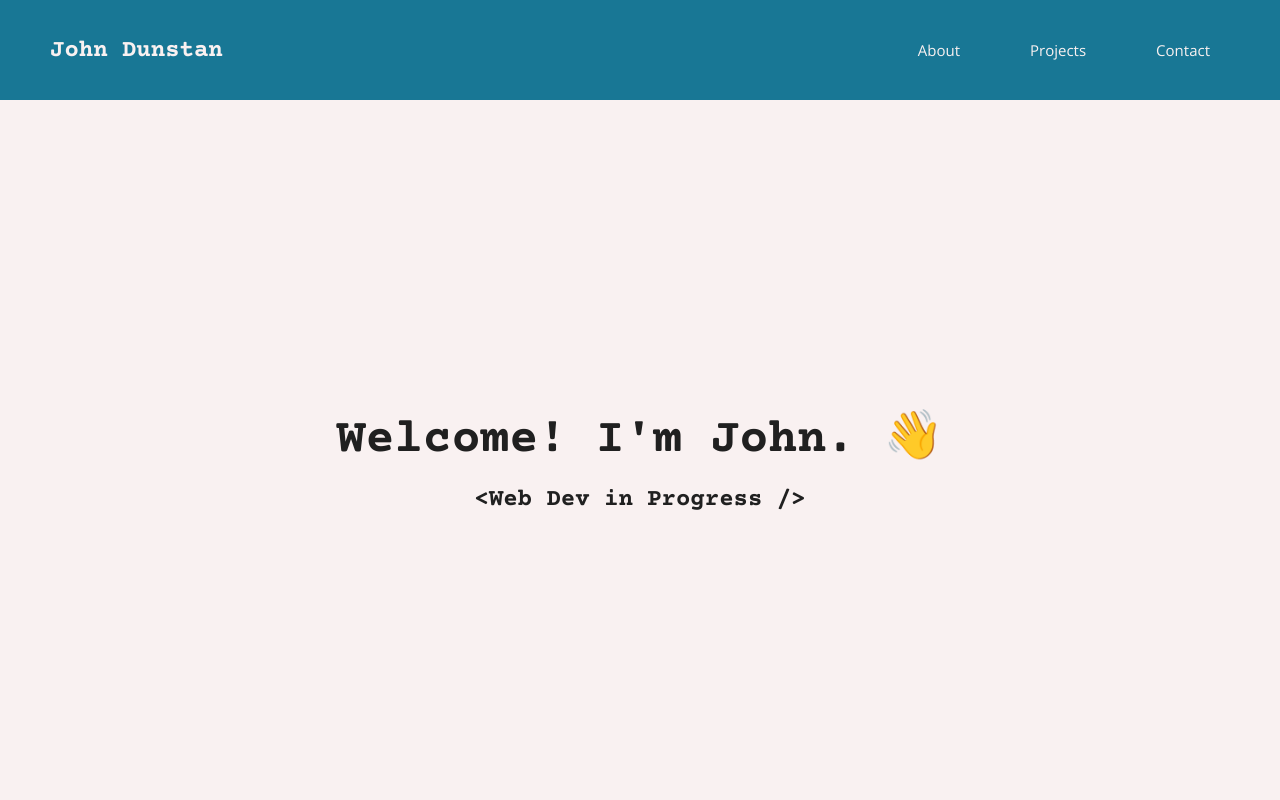
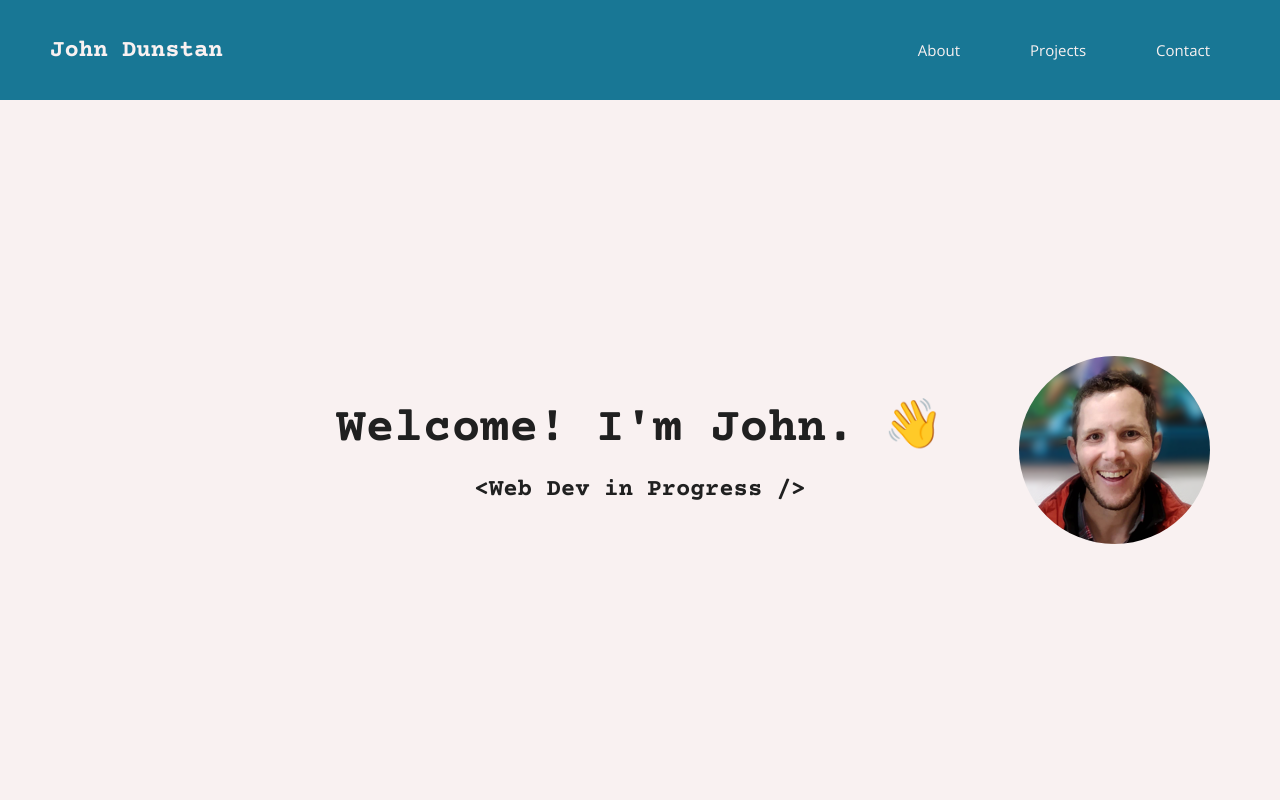
Before and after one commit to johndunstan/johndunstan.github.io, a plain HTML site: page index.html in a window 1280 px wide. Shown: the top 800 px of the page. Drawn offline with nearby package versions, Linux system fonts and the light colour scheme.

Commit message:
Add headshot. Lighten green background to maintain higher contrast for accessiblity.

```diff
--- a/css/styles.css
+++ b/css/styles.css
@@ -3,7 +3,8 @@
   --blue-ncs: #2589bd;
   --blue-ncs-translucent: #2589bd80;
   --ming: #38686a;
-  --laurel-green: #a3b4a2;
+  --laurel-green: #c7d8c6;
+  /* --laurel-green: #a3b4a2; */
   --bone: #cdc6ae;
   --off-white: #f9f1f1;
   --off-black: #202020;
@@ -44,18 +45,24 @@ h2 {
   flex-direction: column;
   justify-content: center;
   align-items: center;
+  text-align: center;
 
   background-color: var(--off-white);
   color: var(--off-black);
 }
 
-#welcome-section > h1 {
+#welcome-section h1 {
   font-size: 2rem;
   margin-bottom: 0;
 }
 
-#welcome-section > h2 {
+#welcome-section h2 {
   font-size: 1.25rem;
+}
+
+#welcome-headshot {
+  border-radius: 50%;
+  margin-top: 3rem;
 }
 
 #projects {
@@ -231,12 +238,33 @@ ul li:hover {
     padding-top: 100px;
   }
 
-  #welcome-section > h1 {
+  #welcome-section h1 {
     font-size: 3rem;
   }
 
-  #welcome-section > h2 {
+  #welcome-section h2 {
     font-size: 1.5rem;
+  }
+
+  #welcome-content {
+    width: 100%;
+    display: flex;
+    justify-content: space-around;
+  }
+
+  #welcome-title {
+    /* width: auto; */
+  }
+
+  .welcome-side-bar {
+    width: 25%;
+    display: flex;
+    justify-content: center;
+    align-items: center;
+  }
+
+  #welcome-headshot {
+    margin-top: 0;
   }
 
   #contact-links {
--- a/index.html
+++ b/index.html
@@ -49,8 +49,16 @@
     </nav>
 
     <section id="welcome-section">
-      <h1>Welcome! I'm John. 👋</h1>
-      <h2>&lt;Web Dev in Progress /&gt;</h2>
+      <div id="welcome-content">
+        <div class="welcome-side-bar"></div>
+        <div id="welcome-title">
+          <h1>Welcome! I'm John. 👋</h1>
+          <h2>&lt;Web Dev in Progress /&gt;</h2>
+        </div>
+        <div class="welcome-side-bar">
+          <img id="welcome-headshot" src="resources/Headshot_BlurredBgnd.png" />
+        </div>
+      </div>
     </section>
 
     <section id="projects">
```
Also changed, not shown: resources/Headshot_BlurredBgnd.png (added).
